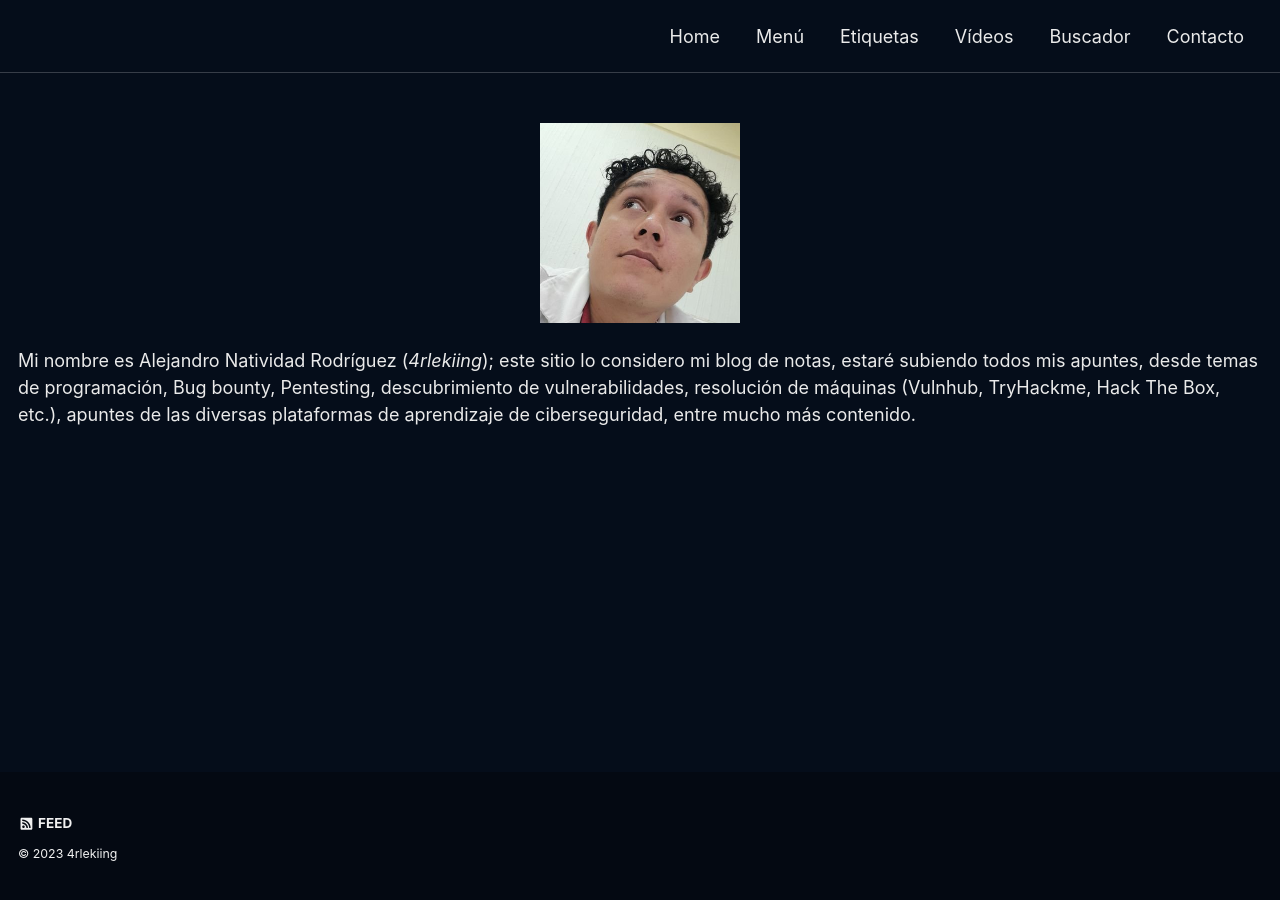
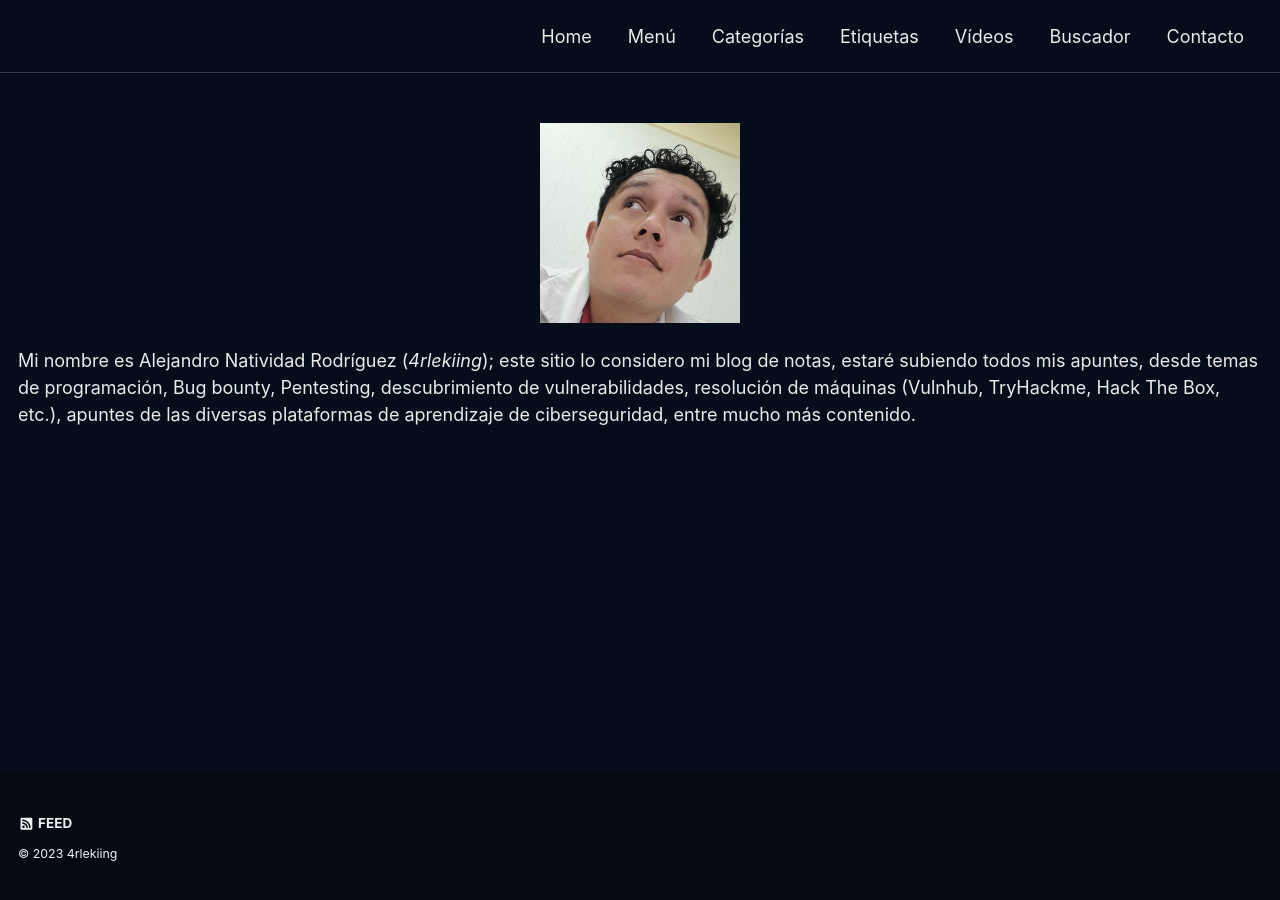
Before and after one commit to 4rleking/HTML.github.io, a Jekyll site: the page built from _pages/about.md, in a window 1280 px wide. Built offline with Jekyll 4.4.1, drawn with Linux system fonts in a browser that asks for light colours; cached includes are drawn as plain includes; a script that is not in the unit is left out.

Commit message:
Update navigation.yml

```diff
--- a/_data/navigation.yml
+++ b/_data/navigation.yml
@@ -3,6 +3,8 @@ main:
     url: https://4rleking.github.io/
   - title: "Menú"
     url: /
+  - title: "Categorías"
+    url: /categories/
   - title: "Etiquetas"
     url: /tags/
   - title: "Vídeos"
```
